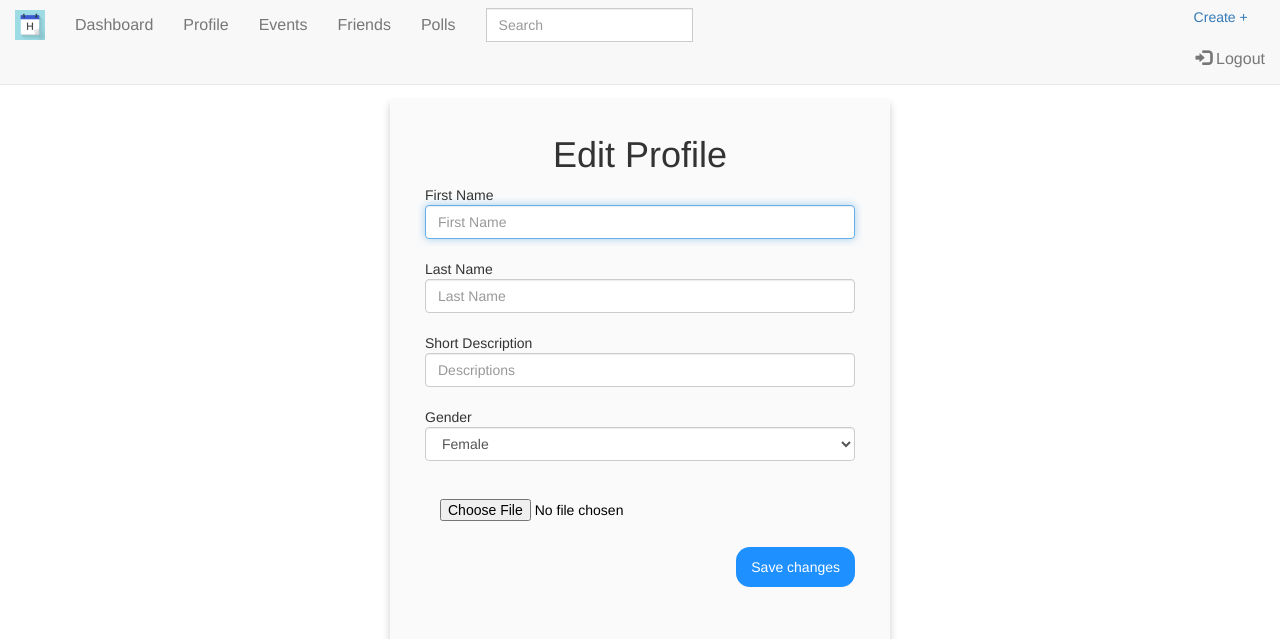
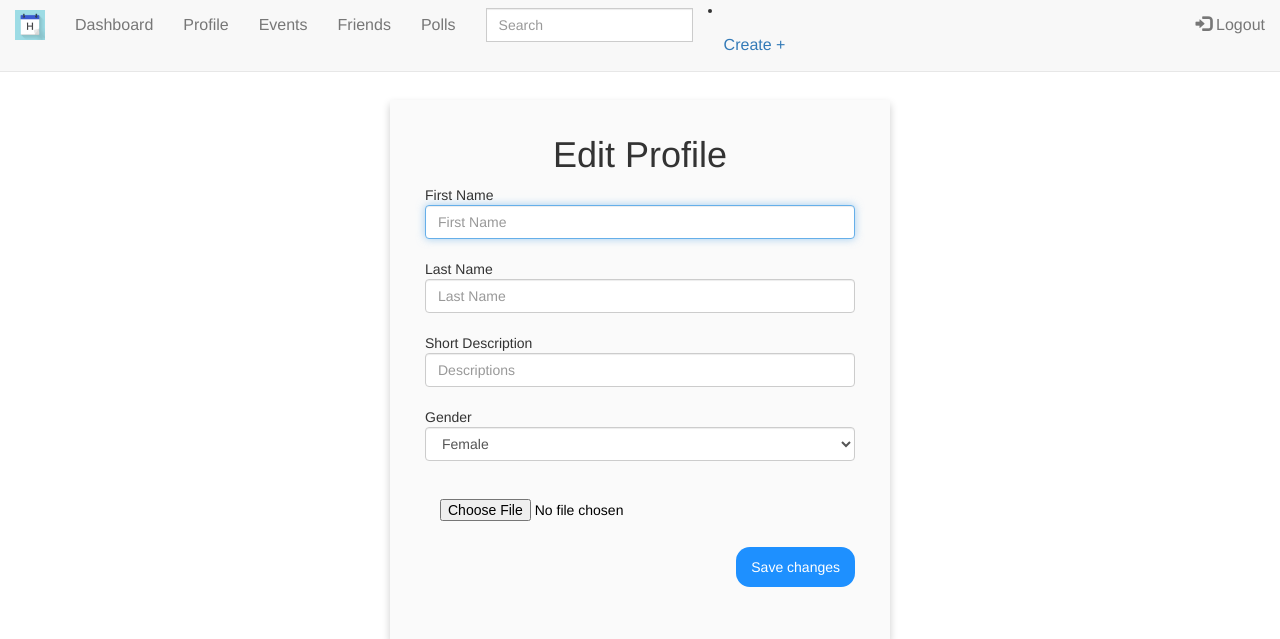
Before and after one commit to lotnee/Comp4920, a Flask app: page /edit-profile in a window 1280 px wide. Shown: the top 639 px of the page. Run offline with Flask 2, Linux system fonts and the light colour scheme; the visitor is signed in with stand-in values (Sample User, id 1); data that the repository does not hold is empty; some libraries are stand-ins or nearby versions.

Commit message:
create dropdown doesnt work if placed in header

```diff
--- a/app/templates/base.html
+++ b/app/templates/base.html
@@ -31,30 +31,48 @@
 				   <li><a href="/view-events">Events</a></li>
                <li><a href="/friends">Friends</a></li>
                <li><a href="/polls">Polls</a></li>
+
             </ul>
             <form class="navbar-form navbar-left" action="/search">
                <div class="input-group">
                      <input type="search" class="form-control" placeholder="Search" id="sitesearch" name="query">
                </div>
             </form>
+      <li class="nav-item dropdown">
+        <a class="nav-link dropdown-toggle" href="#" id="navbarDropdown" role="button" data-toggle="dropdown" aria-haspopup="true" aria-expanded="false">
+          Create +
+        </a>
+        <div class="dropdown-menu" aria-labelledby="navbarDropdown">
+          <a class="dropdown-item" href="/create-poll"> New Poll</a>
+         <a class="dropdown-item" href="/create-event"> New Event</a>
+        </div>
+      </li>
 			   <ul class="nav navbar-nav navbar-right">
-               <div class="dropdown show">
-                  <a class="btn btn-secondary dropdown-toggle" href="#" role="button" id="dropdownMenuLink" data-toggle="dropdown" aria-haspopup="true" aria-expanded="false">
-                     Create +
-                  </a>
-                  <div class="dropdown-menu" aria-labelledby="dropdownMenuLink">
-                     <a class="dropdown-item" href="/create-poll"> New Poll</a>
-                     <a class="dropdown-item" href="/create-event"> New Event</a>
-                  </div>
-               </div>
+
+
+
 
 <!--           <li><a href="/create-poll"><span class="fa fa-plus"></span> New Poll</a></li>
                <li><a href="/create-event"><span class="fa fa-plus"></span> New Event</a></li> -->
                <li><a href="/logout"><span class="glyphicon glyphicon-log-in"></span> Logout</a></li>
             </ul>
+
             {% endif %}
+
 		   </div>
+
+
+<!--                <div class="dropdown show">
+                  <a class="btn btn-secondary dropdown-toggle" href="#" role="button" id="dropdownMenuLink" data-toggle="dropdown" aria-haspopup="true" aria-expanded="false">
+                     Create +
+                  </a>
+                  <div class="dropdown-menu" aria-labelledby="dropdownMenuLink">
+                     <a class="dropdown-item" href="/create-poll"> New Poll</a><p>
+                     <a class="dropdown-item" href="/create-event"> New Event</a>
+                  </div>
+               </div> -->
 	   </nav>
+
    </div>
 	{% block content %}{% endblock %}
 
```
Also changed, not shown: app/static/css/base.css (line endings or trailing spaces).
